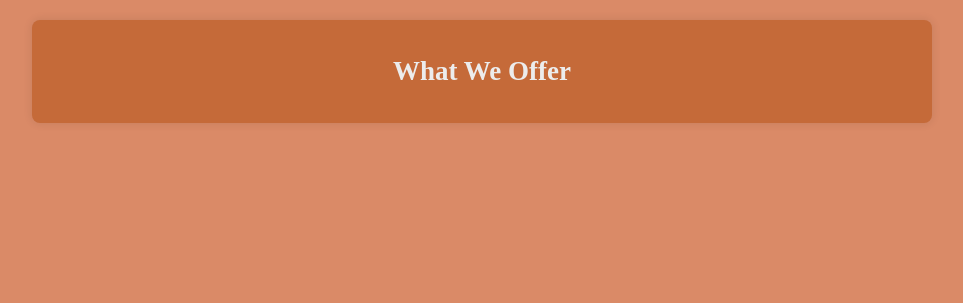
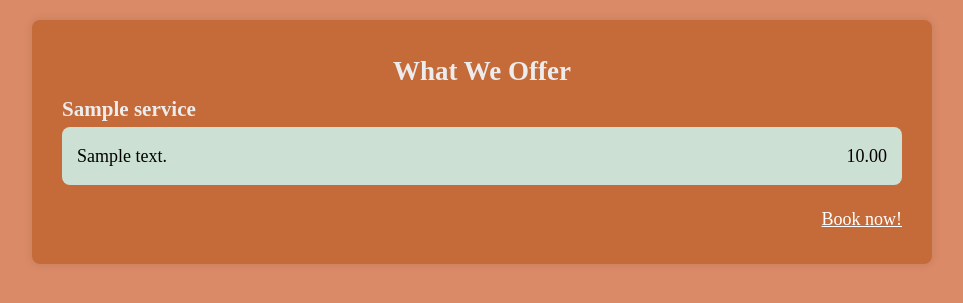
Before and after one commit to alexb544/team2-coppertail-website, a Django app: page /services/ in a window 1280 px wide. Shown: the part 192-495 px from the top of the page, without its empty margins (158-1121 px from the left). Run offline with Django 5.2, Linux system fonts and the light colour scheme; tables that the repository leaves empty hold one stand-in row (values such as "Sample post").

Commit message:
Fixed display error for Services page

```diff
--- a/accounts/static/accounts/editor.css
+++ b/accounts/static/accounts/editor.css
@@ -120,3 +120,14 @@ header {
 .login-content .button1 {
     margin: 0 auto;
 }
+
+/* Used in: services.html */
+.services-info {
+    display: flex;
+    justify-content: space-between;
+}
+.extra-link {
+    display: flex;
+    justify-content: right;
+    color: #ffffff;
+}
--- a/services/templates/services/services.html
+++ b/services/templates/services/services.html
@@ -4,14 +4,17 @@
 
 {% block content %}
 {% if services %}
+<h2 class = "header1">What We Offer</h2>
     {% for service in services %}
-<h2 class = "header1">What We Offer</h2>
-<h3>{{ service_name }}</h3>
-<div class="flex">
-    <div>{{ description }}</div>
-    <div>{{ base_price }}</div>
+<h3>{{ service.service_name }}</h3>
+<div class="info">
+    <div class="services-info">
+        <div>{{ service.description }}</div>
+        <div>{{ service.base_price }}</div>
+    </div>
 </div>
     {% endfor %}
+    <a class="extra-link" href="{% url 'booking:booking_create' %}">Book now!</a>
 {% else %}
 <h2 class="header1">Ruh roh!</h2>
 <div class="info">
--- a/services/views.py
+++ b/services/views.py
@@ -3,7 +3,7 @@ from .models import Service
 
 def services(request):
     """View for Services page. Display all services and information"""
-    services = Service.objects.all().values()
+    services = Service.objects.all()
     context = {
         'services' : services,
     }
```
